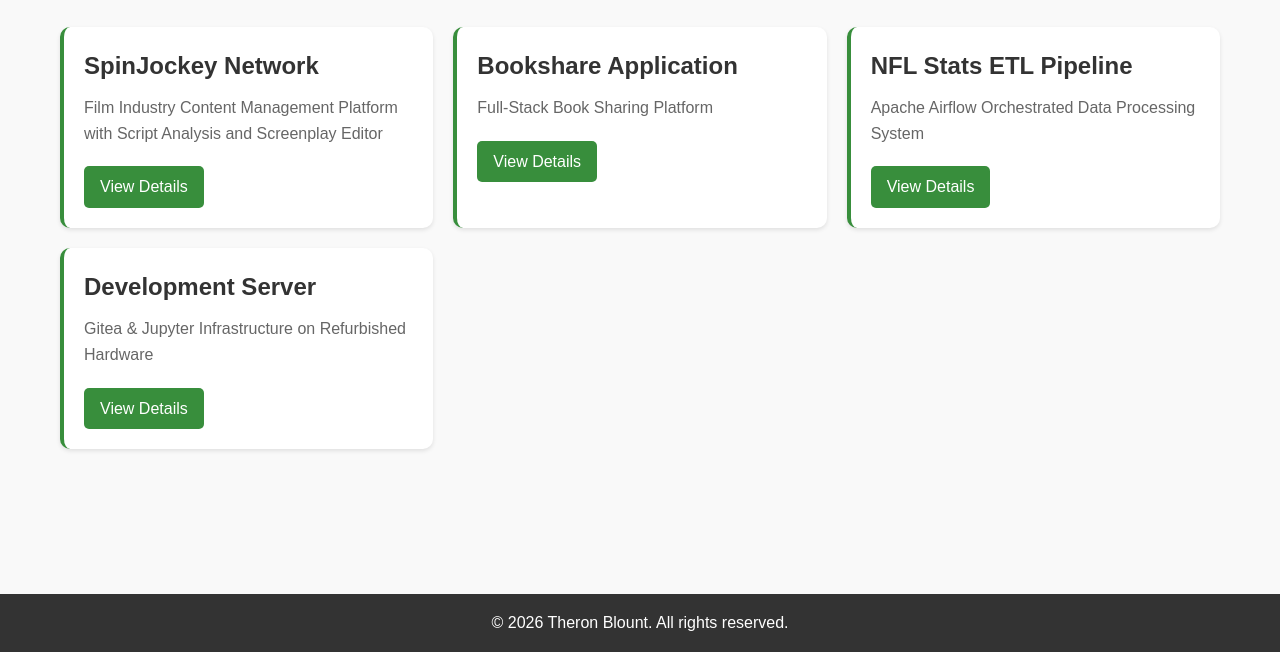
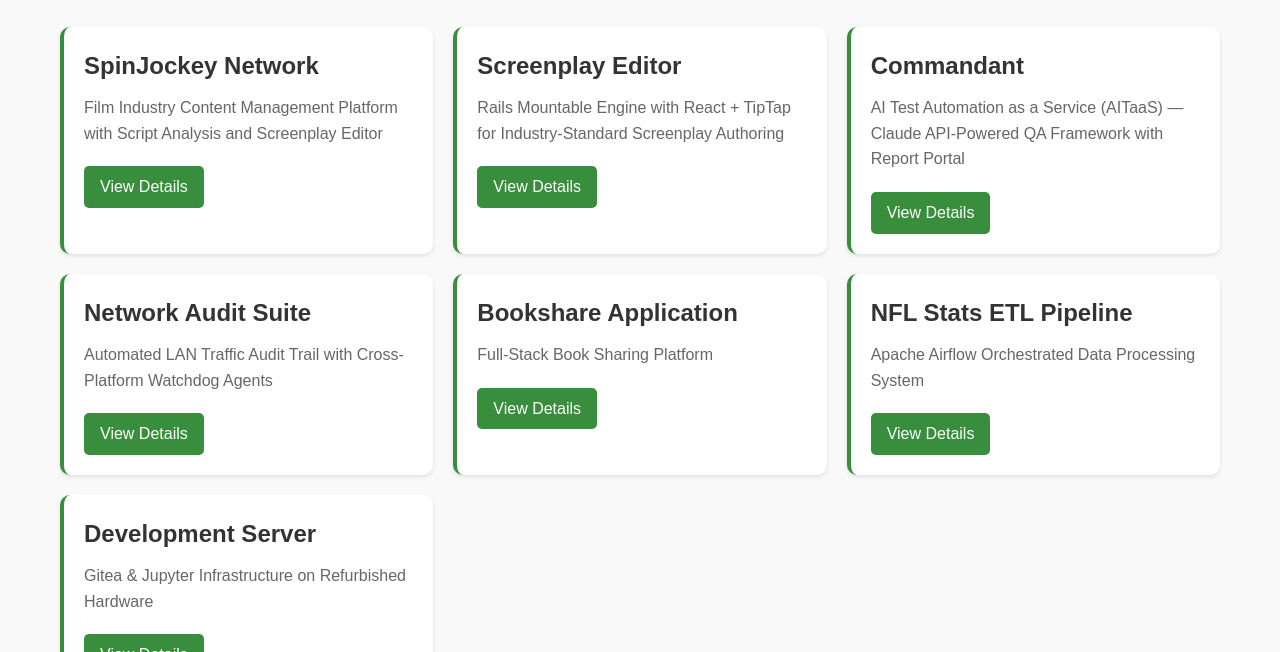
Before and after one commit to Wildcat-Repo/my-career-site, a website: page site/portfolio/index.html in a window 1280 px wide. Shown: the part 148-800 px from the top of the page. Drawn offline with Linux system fonts and the light colour scheme.

Commit message:
Add Screenplay Editor, Commandant, and Network Audit Suite to portfolio grid
Grid expands from 4 to 7 cards. New entries are ordered immediately
after SpinJockey Network so related projects cluster visually:

  1. SpinJockey Network
  2. Screenplay Editor (NEW)
  3. Commandant (NEW)
  4. Network Audit Suite (NEW)
  5. Bookshare Application
  6. NFL Stats ETL Pipeline
  7. Development Server

Meta description updated to include the three new projects.

```diff
--- a/site/portfolio/index.html
+++ b/site/portfolio/index.html
@@ -3,7 +3,7 @@
 <head>
     <meta charset="UTF-8">
     <meta name="viewport" content="width=device-width, initial-scale=1.0">
-    <meta name="description" content="Portfolio showcasing Theron Blount's software engineering projects including SpinJockey Network, Bookshare application, NFL Stats ETL pipeline, and development server architecture.">
+    <meta name="description" content="Portfolio showcasing Theron Blount's software engineering projects including SpinJockey Network, Screenplay Editor gem, Commandant AI Test Automation framework, Network Audit Suite, Bookshare application, NFL Stats ETL pipeline, and development server architecture.">
     <title>Portfolio - Theron Blount</title>
     <link rel="stylesheet" href="../styles.css">
     <link rel="stylesheet" href="portfolio.css">
@@ -29,6 +29,21 @@
             <a href="spinjockey-network.html">View Details</a>
         </article>
         <article class="project-card">
+            <h2>Screenplay Editor</h2>
+            <p>Rails Mountable Engine with React + TipTap for Industry-Standard Screenplay Authoring</p>
+            <a href="screenplay-editor.html">View Details</a>
+        </article>
+        <article class="project-card">
+            <h2>Commandant</h2>
+            <p>AI Test Automation as a Service (AITaaS) &mdash; Claude API-Powered QA Framework with Report Portal</p>
+            <a href="commandant.html">View Details</a>
+        </article>
+        <article class="project-card">
+            <h2>Network Audit Suite</h2>
+            <p>Automated LAN Traffic Audit Trail with Cross-Platform Watchdog Agents</p>
+            <a href="network-audit-suite.html">View Details</a>
+        </article>
+        <article class="project-card">
             <h2>Bookshare Application</h2>
             <p>Full-Stack Book Sharing Platform</p>
             <a href="bookshare-architecture.html">View Details</a>
```
